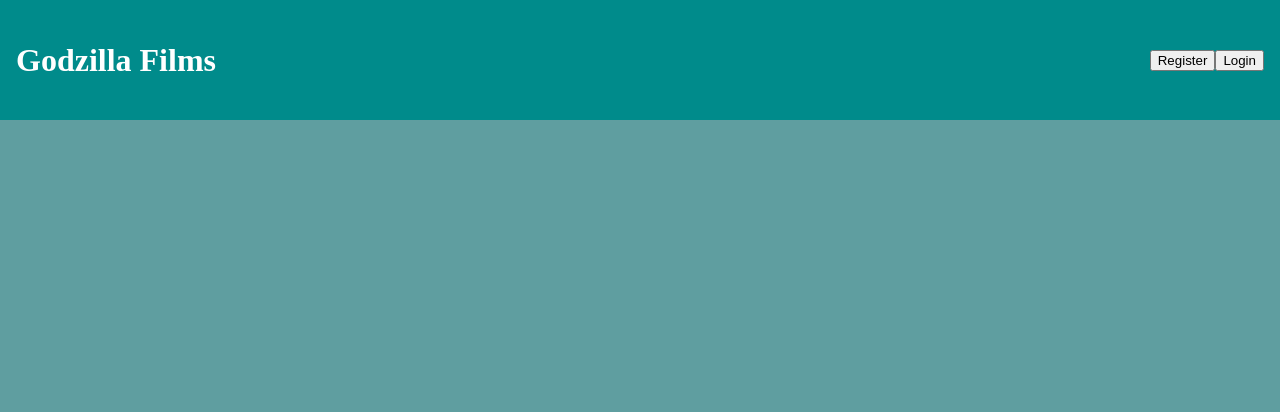
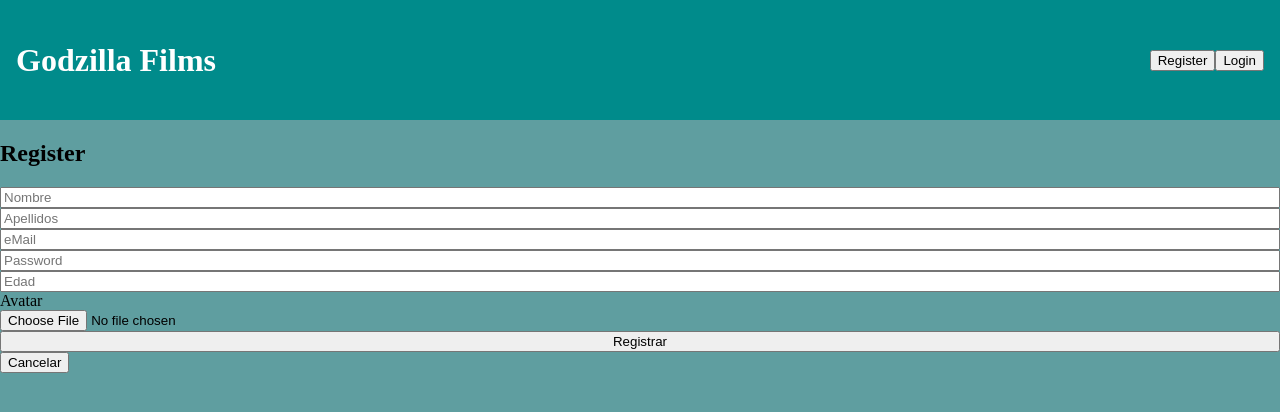
Before and after one commit to eliasmr98/202309-w6ch5-elias-martin-front, a React (Vite) app: page /register in a window 1280 px wide. Shown: the top 412 px of the page. Built offline with nearby package versions, Linux system fonts and the light colour scheme.

Commit message:
Add register and login routes

```diff
--- a/src/components/app.routes/app.routes.tsx
+++ b/src/components/app.routes/app.routes.tsx
@@ -1,5 +1,7 @@
 import { Suspense, lazy } from 'react';
 import { Route, Routes } from 'react-router-dom';
+import { Register } from '../register/register';
+import { Login } from '../login/login';
 
 const Home = lazy(() => import('../../pages/home'));
 const Details = lazy(() => import('../../pages/details'));
@@ -12,6 +14,8 @@
           <Route path="/" element={<Home></Home>}></Route>
           <Route path="/home" element={<Home></Home>}></Route>
           <Route path="/details/:id" element={<Details></Details>}></Route>
+          <Route path="/register" element={<Register></Register>}></Route>
+          <Route path="login" element={<Login></Login>}></Route>
         </Routes>
       </Suspense>
     </main>
--- a/src/components/app/app.tsx
+++ b/src/components/app/app.tsx
@@ -1,7 +1,7 @@
 import { useEffect } from 'react';
 import { AppRoutes } from '../app.routes/app.routes';
+import { useUsers } from '../../hooks/use.users';
 import { Header } from '../header/header';
-import { useUsers } from '../../hooks/use.users';
 
 export function App() {
   const { loginWithToken } = useUsers();
--- a/src/components/list/list.tsx
+++ b/src/components/list/list.tsx
@@ -14,6 +14,7 @@
   }, [loadFilms]);
 
   return (
+    <>
       <div className="list-container">
         <ul className="film-list">
           {films.map((item) => (
@@ -21,5 +22,6 @@
           ))}
         </ul>
       </div>
+    </>
   );
 }
--- a/src/components/login/login.tsx
+++ b/src/components/login/login.tsx
@@ -2,12 +2,9 @@
 import { LoginUser } from '../../entities/user';
 import { useUsers } from '../../hooks/use.users';
 import './login.scss';
+import { Link } from 'react-router-dom';
 
-type Props = {
-  closeModal: () => void;
-};
-
-export function Login({ closeModal }: Props) {
+export function Login() {
   const { login } = useUsers();
 
   const handleSubmit = (event: SyntheticEvent) => {
@@ -20,7 +17,6 @@
     };
 
     login(loginUser);
-    closeModal();
   };
   return (
     <>
@@ -30,9 +26,9 @@
         <input type="password" name="passwd" placeholder="password" />
         <div className="login-buttons-container">
           <button type="submit">Login</button>
-          <button type="button" onClick={closeModal}>
-            Cancelar
-          </button>
+          <Link to={'/home/'}>
+            <button type="button">Cancelar</button>
+          </Link>
         </div>
       </form>
     </>
--- a/src/components/register/register.tsx
+++ b/src/components/register/register.tsx
@@ -1,12 +1,9 @@
 import { SyntheticEvent, useState } from 'react';
 import { useUsers } from '../../hooks/use.users';
 import './register.scss';
+import { Link } from 'react-router-dom';
 
-type Props = {
-  closeModal: () => void;
-};
-
-export function Register({ closeModal }: Props) {
+export function Register() {
   const [hasRegister, setHasRegister] = useState(false);
   const { register } = useUsers();
 
@@ -16,14 +13,6 @@
     const formData = new FormData(formElement);
     register(formData);
     setHasRegister(true);
-    setTimeout(() => {
-      handleCloseOk();
-    }, 4000);
-  };
-
-  const handleCloseOk = () => {
-    setHasRegister(false);
-    closeModal();
   };
 
   return (
@@ -45,17 +34,17 @@
           <label htmlFor="avatar">Avatar</label>
           <input type="file" name="avatar" id="avatar" />
           <button type="submit">Registrar</button>
-          <button type="button" onClick={handleCloseOk}>
-            Cancelar
-          </button>
+          <Link to={'/home/'}>
+            <button type="button">Cancelar</button>
+          </Link>
         </form>
       )}
       {hasRegister && (
         <div>
           <p>Registro correcto</p>
-          <button type="button" onClick={closeModal}>
-            Continuar
-          </button>
+          <Link to={'/home/'}>
+            <button type="button">Continuar</button>
+          </Link>
         </div>
       )}
     </>
--- a/src/components/user.buttons/user.buttons.tsx
+++ b/src/components/user.buttons/user.buttons.tsx
@@ -1,16 +1,13 @@
 import { useSelector } from 'react-redux';
 import { RootState } from '../../store/store';
 import { useUsers } from '../../hooks/use.users';
-import { useState } from 'react';
 import './user.buttons.scss';
-import { Login } from '../login/login';
-import { Register } from '../register/register';
 import { makeImageURL } from '../../services/images';
+import { Link } from 'react-router-dom';
 
 export function UserButtons() {
-  const [modalRegister, setModalRegister] = useState(false);
-  const [modalLogin, setModalLogin] = useState(false);
   const { loggedUser } = useSelector((state: RootState) => state.usersState);
+
   const userAvatar =
     loggedUser &&
     loggedUser.avatar &&
@@ -18,16 +15,16 @@
 
   const { logout } = useUsers();
 
-  const dialogs = [
-    ...document.querySelectorAll('dialog'),
-  ] as HTMLDialogElement[];
-
   return (
     <section>
       {!loggedUser && (
         <>
-          <button onClick={() => setModalRegister(true)}>Register</button>
-          <button onClick={() => setModalLogin(true)}>Login</button>
+          <Link to={'/register/'}>
+            <button>Register</button>
+          </Link>
+          <Link to={'/login/'}>
+            <button>Login</button>
+          </Link>
         </>
       )}
       {loggedUser && (
@@ -40,14 +37,6 @@
 
       {/* Ruta protegida del admin */}
       {loggedUser && loggedUser.role === 'Admin' && <p>Cosas de admin</p>}
-
-      <dialog open={modalRegister}>
-        <Register closeModal={() => setModalRegister(false)}></Register>
-      </dialog>
-
-      <dialog open={modalLogin}>
-        <Login closeModal={() => setModalLogin(false)}></Login>
-      </dialog>
     </section>
   );
 }
```
Lines whose indentation alone changed are shown as unchanged.
